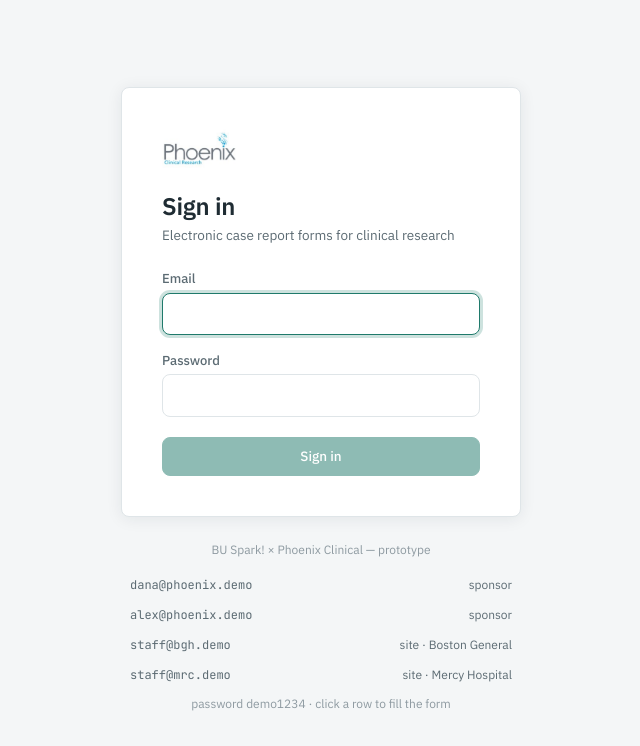
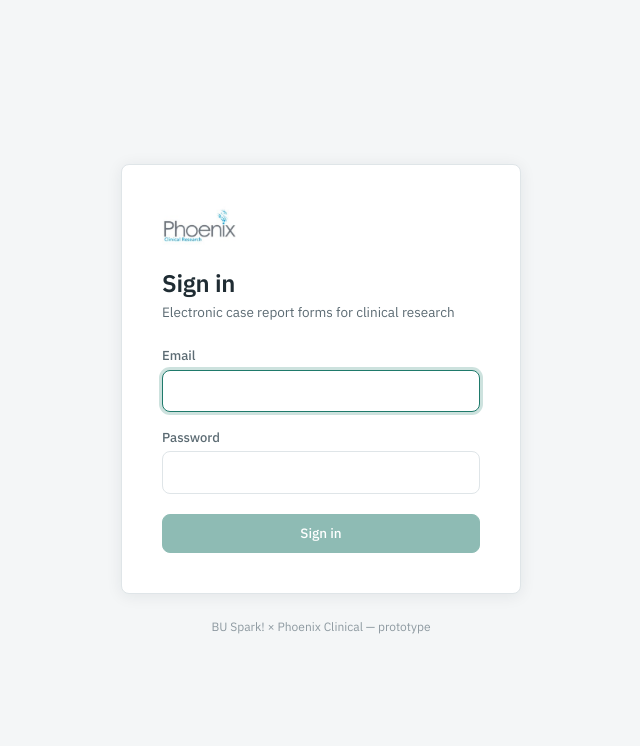
Before and after one commit to Ankithr13/phoenix-ecrf-builder-frontend, a React (Vite) app in the folder ecrf-prototype/frontend/: page /login in a window 1280 px wide. Shown: the top 746 px of the page, without its empty margins (319-959 px from the left). Built offline with nearby package versions, Linux system fonts and the light colour scheme; no server answers.

Commit message:
Remove login quick-fill

```diff
--- a/ecrf-prototype/frontend/src/pages/Login.tsx
+++ b/ecrf-prototype/frontend/src/pages/Login.tsx
@@ -2,13 +2,6 @@ import { useState, type FormEvent } from "react";
 import { Navigate, useSearchParams } from "react-router-dom";
 import { ApiError } from "../api/client";
 import { useAuth } from "../auth/useAuth";
-
-const DEMO = [
-  ["dana@phoenix.demo", "sponsor"],
-  ["alex@phoenix.demo", "sponsor"],
-  ["staff@bgh.demo", "site · Boston General"],
-  ["staff@mrc.demo", "site · Mercy Hospital"],
-];
 
 export default function Login() {
   const { me, loading, signIn } = useAuth();
@@ -64,16 +57,6 @@ export default function Login() {
 
       <div className="login-foot">
         <div>BU Spark! × Phoenix Clinical — prototype</div>
-        {import.meta.env.DEV && (
-          <div className="login-demo">
-            {DEMO.map(([e, who]) => (
-              <button type="button" key={e} className="login-demo-row" onClick={() => { setEmail(e); setPassword("demo1234"); }}>
-                <span className="mono">{e}</span><span>{who}</span>
-              </button>
-            ))}
-            <div className="login-demo-note">password demo1234 · click a row to fill the form</div>
-          </div>
-        )}
       </div>
     </div>
   );
--- a/ecrf-prototype/frontend/src/styles/global.css
+++ b/ecrf-prototype/frontend/src/styles/global.css
@@ -612,23 +612,6 @@ details.panel .panel-body { padding-top: var(--s-3); animation: fade var(--norma
   max-width: 400px;
   width: 100%;
 }
-.login-demo { display: flex; flex-direction: column; gap: 2px; }
-.login-demo-row {
-  display: flex;
-  justify-content: space-between;
-  gap: var(--s-3);
-  width: 100%;
-  background: none;
-  border: 1px solid transparent;
-  border-radius: var(--radius);
-  padding: var(--s-1) var(--s-2);
-  font-size: var(--text-xs);
-  color: var(--muted);
-  text-align: left;
-  transition: background var(--fast) var(--ease), border-color var(--fast) var(--ease);
-}
-.login-demo-row:hover { background: var(--card); border-color: var(--line); }
-.login-demo-note { margin-top: var(--s-1); color: var(--muted-2); }
 @media (max-width: 480px) {
   .login-card { padding: var(--s-5); }
 }
```
